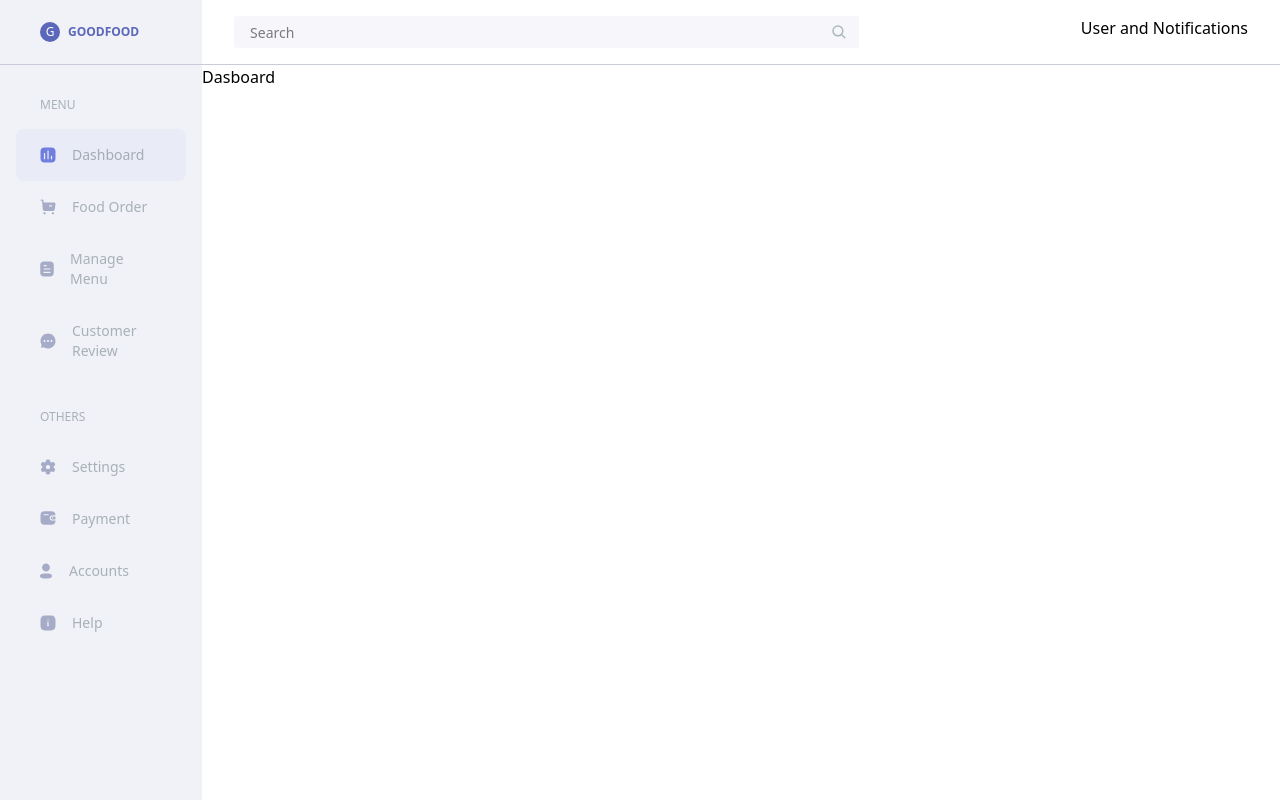
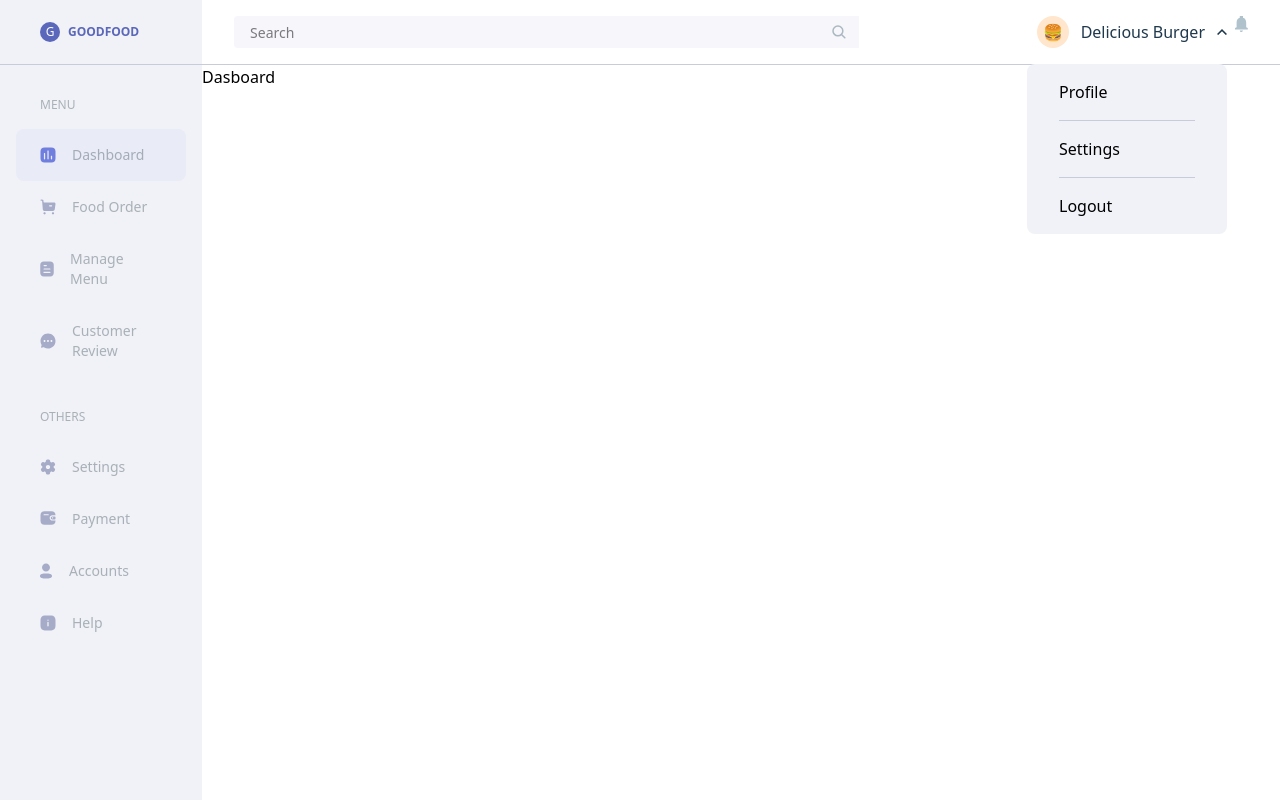
Before and after one commit to kofinartey/goodfood, a React (Vite) app: page / in a window 1280 px wide. Built offline with nearby package versions, Linux system fonts and the light colour scheme.

Commit message:
user avatar init

```diff
--- /dev/null
+++ b/src/assets/icons/svgIcons/ChevronDownIcon.tsx
@@ -0,0 +1,17 @@
+export function ChevronDownIcon(props: React.SVGProps<SVGSVGElement>) {
+  return (
+    <svg
+      width="10"
+      height="8"
+      viewBox="0 0 10 8"
+      fill="none"
+      xmlns="http://www.w3.org/2000/svg"
+      {...props}
+    >
+      <path
+        d="M4.99997 7.09418L10.0083 2.08584L8.83081 0.906677L4.99997 4.74001L1.16997 0.906677L-0.00836182 2.08501L4.99997 7.09418Z"
+        fill="#1F384C"
+      />
+    </svg>
+  );
+}
--- /dev/null
+++ b/src/layout/dashboard/components/Navbar/components/Notifications/index.tsx
@@ -0,0 +1,9 @@
+import { NotificationIcon } from "../../../../../../assets/icons";
+
+export function Notifications() {
+  return (
+    <div>
+      <NotificationIcon />
+    </div>
+  );
+}
--- /dev/null
+++ b/src/layout/dashboard/components/Navbar/components/User/index.tsx
@@ -0,0 +1,56 @@
+import { useCallback, useState } from "react";
+import { ChevronDownIcon } from "../../../../../../assets/icons/svgIcons/ChevronDownIcon";
+import { Link } from "react-router";
+
+export function User() {
+  const userData = {
+    name: "Delicious Burger",
+    avatar: "",
+  };
+
+  const menuOptions = ["Profile", "Settings", "Logout"];
+
+  const [isOptionsOpen, setIsOptionsOpen] = useState(true);
+  const handleUserClick = useCallback(() => {
+    setIsOptionsOpen(!isOptionsOpen);
+  }, [isOptionsOpen]);
+
+  return (
+    <div className="relative">
+      <button
+        className="flex items-center text-[#1F384C] "
+        onClick={handleUserClick}
+      >
+        <div className="w-8 h-8 bg-[#FFE6CC] rounded-full flex justify-center items-center mr-3">
+          <p>🍔</p>
+        </div>
+        <p className="hidden mr-3 lg:inline-block">{userData.name}</p>
+        <div
+          className={`${
+            isOptionsOpen ? "rotate-180" : ""
+          } transition-all hidden lg:inline-block `}
+        >
+          <ChevronDownIcon />
+        </div>
+      </button>
+
+      {isOptionsOpen ? (
+        <div className="absolute bg-[#F1F2F7] w-[200px] mt-4 rounded-lg right-0">
+          {menuOptions.map((item, index) => (
+            <div key={item} className="px-8">
+              <Link
+                to="/"
+                className="w-full py-4 inline-block hover:bg-[#707FDD20]"
+              >
+                {item}
+              </Link>
+              {index !== menuOptions.length - 1 ? (
+                <hr className="text-[#C8CBD9]" />
+              ) : null}
+            </div>
+          ))}
+        </div>
+      ) : null}
+    </div>
+  );
+}
--- a/src/layout/dashboard/components/Navbar/index.tsx
+++ b/src/layout/dashboard/components/Navbar/index.tsx
@@ -1,10 +1,15 @@
+import { Notifications } from "./components/Notifications";
 import { Search } from "./components/Search";
+import { User } from "./components/User";
 
 export function Navbar() {
   return (
-    <div className="flex h-[65px] w-full border-b-1 border-b-[#C8CBD9] [mx-1] justify-between p-4 border-b border-[#C8CBD9] lg:px-8">
+    <div className="flex h-[65px] w-full border-b-1 border-b-[#C8CBD9] [mx-1] justify-between p-4 border-[#C8CBD9] lg:px-8">
       <Search />
-      <div>User and Notifications</div>
+      <div className="flex gap-2">
+        <User />
+        <Notifications />
+      </div>
     </div>
   );
 }
```
